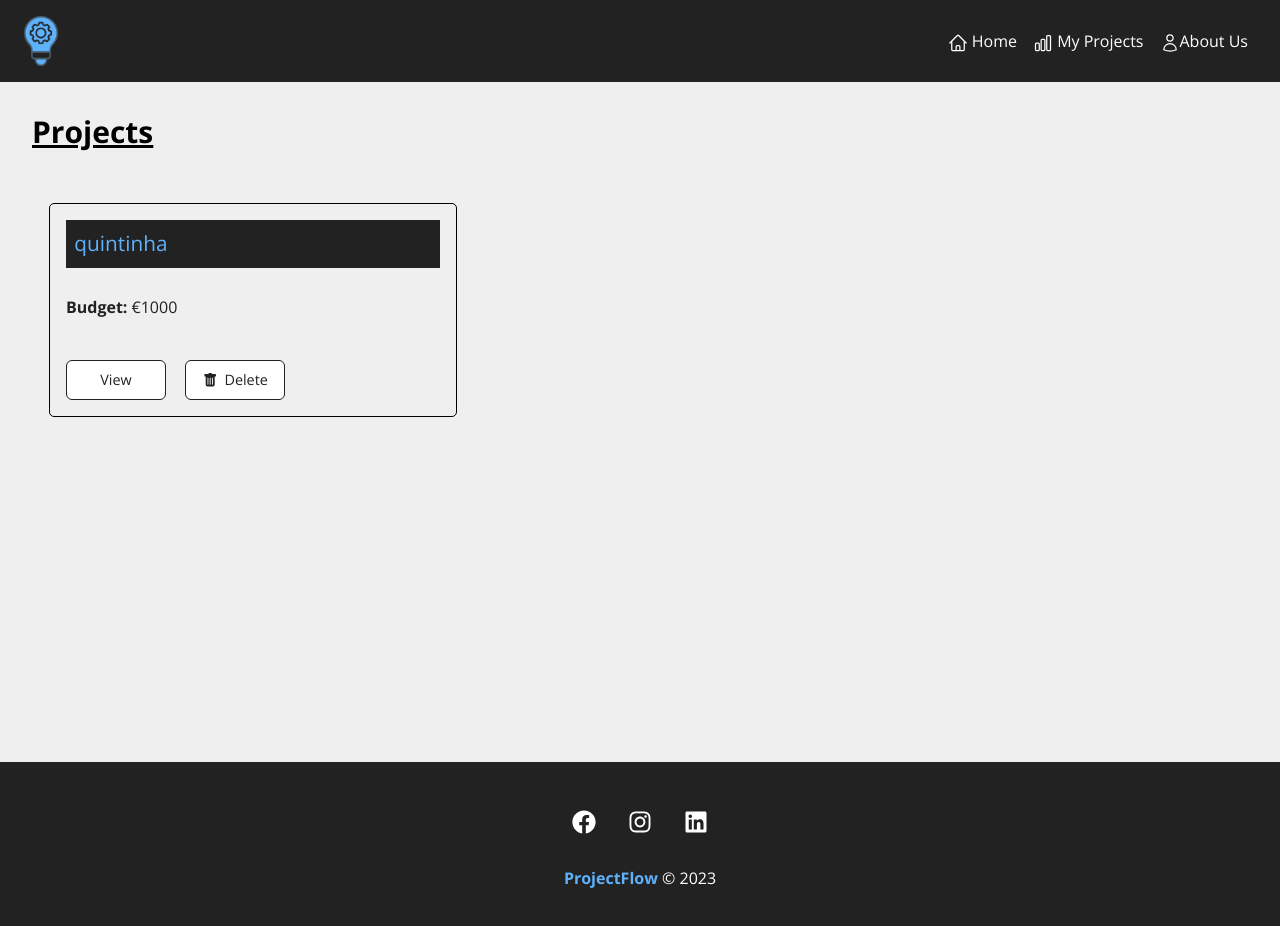
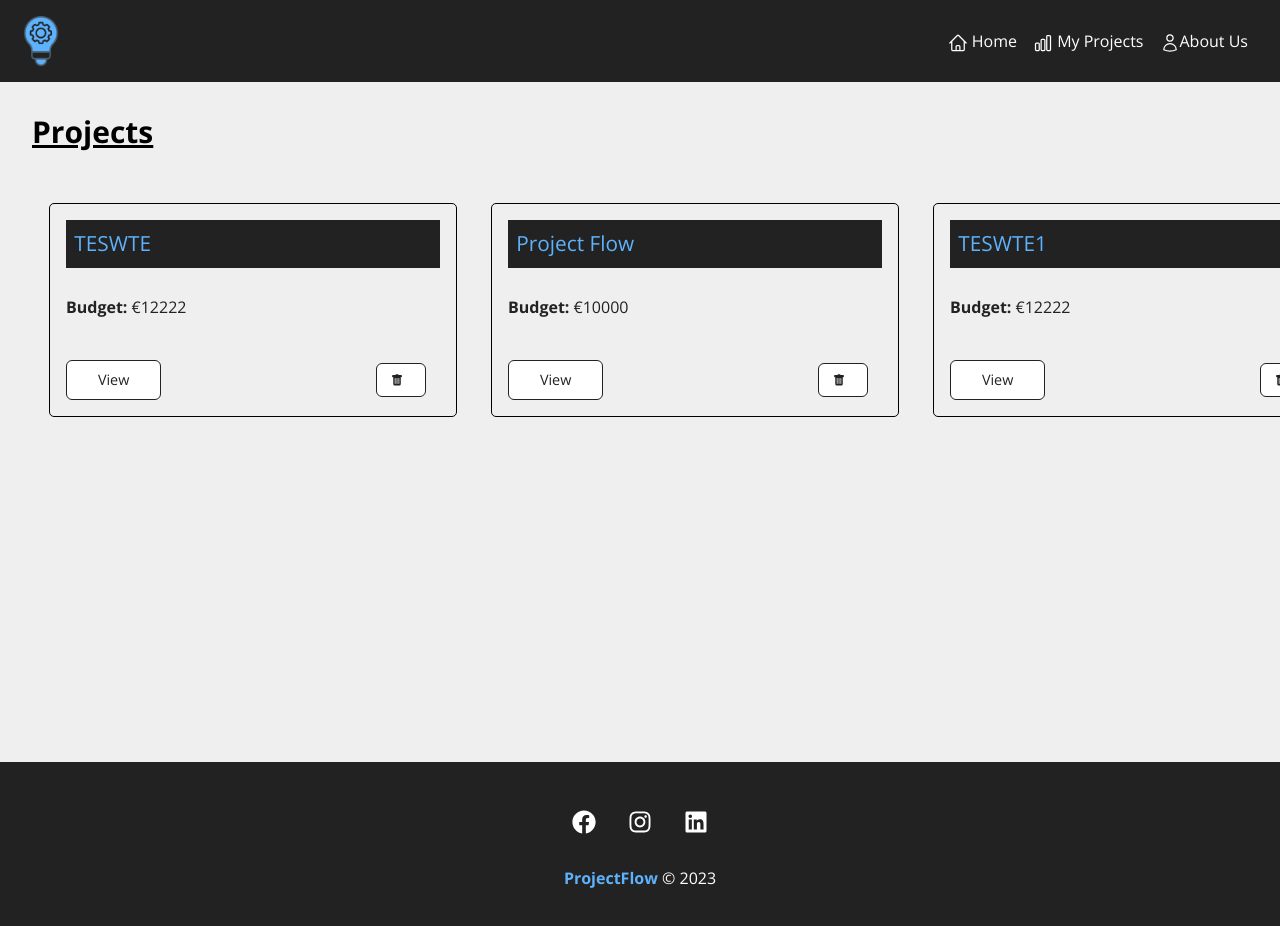
Before and after one commit to ZeMendes17/IHC_ProjectFlow, a React (Create React App) app: page /MyProjects in a window 1280 px wide. Shown: the top 926 px of the page. Built offline with nearby package versions, Linux system fonts and the light colour scheme; data requests are answered from the project's data file.

Commit message:
Some changes after the test with the users

```diff
--- a/db.json
+++ b/db.json
@@ -1,11 +1,75 @@
 {
   "projects": [
     {
-      "budget": "1000",
-      "name": "quintinha",
-      "description": "é uma quinta",
-      "cost": 56,
-      "services": [],
+      "name": "TESWTE",
+      "budget": "12222",
+      "description": "asdasdsadsadasdasdasdad",
+      "cost": 110,
+      "services": [
+        {
+          "name": "Project Flow",
+          "cost": 12,
+          "description": "Do This",
+          "start": "2023-05-24",
+          "end": "2023-05-31",
+          "id": "f37a25dc-c762-49bf-b8d5-935526385c70",
+          "status": "confirmed"
+        },
+        {
+          "name": "Quinta Familiar",
+          "cost": 12,
+          "description": "do this",
+          "start": "2023-05-24",
+          "end": "2023-05-31",
+          "id": "909e60ac-8883-45f1-8b42-91b8fbb2e5c7",
+          "status": "confirmed"
+        }
+      ],
+      "id": 1
+    },
+    {
+      "name": "Project Flow",
+      "budget": "10000",
+      "description": "asdasdsadasdsadas",
+      "cost": 12,
+      "services": [
+        {
+          "name": "Project Flow",
+          "cost": 12,
+          "description": "Do This",
+          "start": "2023-05-24",
+          "end": "2023-05-31",
+          "id": "00317d1a-122d-4443-bda3-44a17989cab7",
+          "status": "confirmed"
+        }
+      ],
+      "id": 2
+    },
+    {
+      "name": "TESWTE1",
+      "budget": "12222",
+      "description": "asdasdasdasdasd",
+      "cost": 24,
+      "services": [
+        {
+          "name": "Project Flow",
+          "cost": 12,
+          "description": "Do This",
+          "start": "2023-05-24",
+          "end": "2023-05-31",
+          "id": "5d659b3d-7622-4a23-b577-4322c528902b",
+          "status": "confirmed"
+        },
+        {
+          "name": "123",
+          "cost": 12,
+          "description": "Do This",
+          "start": "2023-05-25",
+          "end": "2023-05-31",
+          "id": "438e7d73-6398-4cb7-adbb-d66ee417b425",
+          "status": "confirmed"
+        }
+      ],
       "id": 3
     }
   ]
--- a/src/components/ServiceCard.js
+++ b/src/components/ServiceCard.js
@@ -31,13 +31,13 @@ function ServiceCard({id, name, cost, description, start, end, handleRemove, han
             <p><span>Start: </span>{start}</p>
             <p><span>Due To: </span>{end}</p>
             <div className={styles.project_card_actions}>
-                <button onClick={remove}>
-                    <BsFillTrashFill /> Remove
-                </button>
-                {!isHidden ? (
-                <buttonConfirm onClick={confirm} disabled={isDisabled}>
-                    <BsCheckLg /> Confirm
-                </buttonConfirm>
+
+            {!isHidden ? (
+                <><buttonConfirm onClick={confirm} disabled={isDisabled}>
+                        <BsCheckLg /> Complete
+                    </buttonConfirm><buttonRemove onClick={remove}>
+                            <BsFillTrashFill />
+                        </buttonRemove></>
                 ): (
                     <p style={{ color: 'green' }}>Task Completed!</p>
                   )
--- /dev/null
+++ b/src/components/ServiceCardConfirmed.js
@@ -0,0 +1,25 @@
+import styles from '../layout/ProjectCard.module.css'
+import { BsFillTrashFill} from 'react-icons/bs'
+import { BsCheckLg } from 'react-icons/bs'
+import {useState} from 'react'
+
+
+function ServiceCardConfirmed({id, name, cost, description, start, end, handleRemove, handleConfirm}) {
+
+    return (
+        <div className={styles.project_card}>
+            <h1>{name}</h1>
+            <p>
+                <span>Cost:</span> €{cost}
+            </p>
+            <p>{description}</p>
+            <p><span>Start: </span>{start}</p>
+            <p><span>Due To: </span>{end}</p>
+            <div className={styles.project_card_actions}>
+                <p style={{ color: 'green' }}>Task Completed!</p>
+            </div>
+        </div>
+    )
+}
+
+export default ServiceCardConfirmed
--- a/src/layout/ProjectCard.js
+++ b/src/layout/ProjectCard.js
@@ -18,9 +18,9 @@ function ProjectCard ({id, name, budget, description, handleRemove}) {
                 <Link to={`/project/${id}`}>
                      View
                 </Link>
-                <button onClick={remove}>
-                    <BsFillTrashFill /> Delete
-                </button>
+                <buttonRemove onClick={remove}>
+                    <BsFillTrashFill />
+                </buttonRemove>
             </div>
         </div>
     )
--- a/src/layout/ProjectCard.module.css
+++ b/src/layout/ProjectCard.module.css
@@ -30,7 +30,6 @@
 }
 
 .project_card_actions a,
-.project_card_actions buttonConfirm,
 .project_card_actions button {
     text-decoration: none;
     border: none;
@@ -50,6 +49,45 @@
     border-radius: 6px;
 }
 
+.project_card_actions buttonConfirm {
+    text-decoration: none;
+    border: none;
+    background-color: #FFF;
+    color: #222;
+    font-size: .9em;
+    padding: 0.6em 1em;
+    margin-right: 1em;
+    cursor: pointer;
+    border: 1px solid #222;
+    display: flex;
+    align-items: center;
+    justify-content: center;
+    transition: 0.5s;
+    width: 120px !important;
+    margin-top: 1.5em;
+    border-radius: 6px;
+}
+
+.project_card_actions buttonRemove {
+    text-decoration: none;
+    border: none;
+    background-color: #FFF;
+    color: #222;
+    font-size: .9em;
+    padding: 0.6em 1em;
+    margin-right: 1em;
+    margin-left: 200px;
+    cursor: pointer;
+    border: 1px solid #222;
+    display: flex;
+    align-items: center;
+    justify-content: center;
+    transition: 0.5s;
+    width: 50px !important;
+    margin-top: 1.5em;
+    border-radius: 6px;
+}
+
 .project_card_actions svg {
     margin-right: 0.5em;
 }
@@ -63,6 +101,11 @@
     color: red;
 }
 
+.project_card_actions buttonRemove:hover {
+    background-color: #222;
+    color: red;
+}
+
 .project_card_actions buttonConfirm:hover {
     background-color: #222;
     color: green;
--- a/src/pages/Project.js
+++ b/src/pages/Project.js
@@ -9,9 +9,10 @@ import Message from '../layout/Message'
 import { BsPencil } from 'react-icons/bs'
 import Modal from '../layout/Modal';
 import ServiceCard from '../components/ServiceCard'
+import ServiceCardConfirmed from '../components/ServiceCardConfirmed'
 
 function Project () {
-
+    const [flag, setFlag] = useState(false)
     const { id } = useParams()
     console.log(id)
     const [project, setProject] = useState([])
@@ -20,6 +21,7 @@ function Project () {
     const [showTaskForm, setShowTaskForm] = useState(false)
     const [message, setMessage] = useState()
     const [type, setType] = useState()
+    const [servicesConfirmed, setServicesConfirmed] = useState([])
 
     useEffect(() => {
 
@@ -75,6 +77,7 @@ function Project () {
 
     function createService(project) {
         setMessage('')
+
         // last task
         const lastService = project.services[project.services.length - 1]
         lastService.id = uuidv4()
@@ -90,6 +93,7 @@ function Project () {
             return false
 
         }
+
 
         // add task cost to project cost
         project.cost = newCost
@@ -128,7 +132,7 @@ function Project () {
         projectUpdated.services = servicesUpdated
 
 
-        if ( projectConfirmed.length == 0) {
+        if ( projectConfirmed.length === 0) {
             projectUpdated.cost = parseFloat(projectUpdated.cost) - parseFloat(cost)
         }
 
@@ -157,6 +161,10 @@ function Project () {
             }
             return service
         })
+
+        if (servicesUpdated.length === 0) {
+            setFlag(true)
+        }
 
         const projectUpdated = project
 
@@ -231,7 +239,7 @@ function Project () {
                         <h2>Tasks</h2>
                         <Container customClass="start">
                             {services.length > 0 &&
-                                services.map((service) => (
+                                services.map((service) => (service.status !== 'confirmed') && (
                                     <ServiceCard
                                         id={service.id}
                                         name={service.name}
@@ -243,7 +251,23 @@ function Project () {
                                         handleRemove={removeService}
                                         handleConfirm={confirmService} />
                                 ))}
-                            {services.length == 0 && <p>No tasks were added.</p>}
+                            {services.length === 0 && <p>No tasks were added.</p>}
+                        </Container>
+                        <h2>Tasks Completed</h2>
+                        <Container customClass="start">
+                            {services.length > 0 &&
+                                services.map((service) => ( service.status === 'confirmed') && (
+                                    <ServiceCardConfirmed
+                                        id={service.id}
+                                        name={service.name}
+                                        description={service.description}
+                                        cost={service.cost}
+                                        start={service.start}
+                                        end={service.end}
+                                        key={service.id}
+                                         />
+                                ))}
+                            {(services.length === 0 || flag) && <p>No tasks were completed.</p>}
                         </Container>
                     </Container>
                 </div>
```
